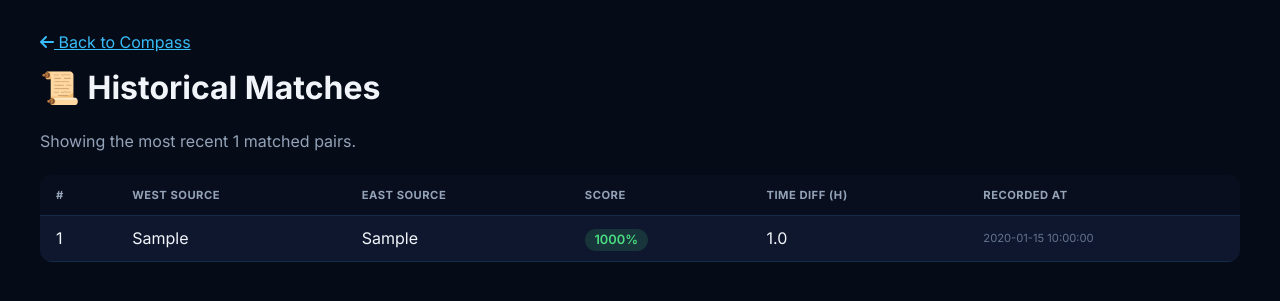
After one commit to MajorDarren/propaganda-compass, a Flask app: page /history in a window 1280 px wide. The commit adds this page. Shown: the top 301 px of the page. Run offline with Flask 3, Linux system fonts and the light colour scheme; tables that the repository leaves empty hold one stand-in row (values such as "Sample post").

Commit message:
Add historical tracking with match_history table and /history page

```diff
--- a/app/database.py
+++ b/app/database.py
@@ -10,6 +10,7 @@ def init_db(db_path):
     os.makedirs(os.path.dirname(db_path), exist_ok=True)
     conn = get_db_connection(db_path)
 
+    # Articles table
     conn.execute('''
         CREATE TABLE IF NOT EXISTS articles (
             id INTEGER PRIMARY KEY AUTOINCREMENT,
@@ -21,22 +22,29 @@ def init_db(db_path):
             published_at TEXT,
             topic_id TEXT,
             match_score REAL,
-            time_diff_hours REAL,          -- new column for time difference in hours
+            time_diff_hours REAL,
             created_at TIMESTAMP DEFAULT CURRENT_TIMESTAMP
         )
     ''')
 
-    # Add match_score if missing
-    try:
-        conn.execute("ALTER TABLE articles ADD COLUMN match_score REAL")
-    except sqlite3.OperationalError:
-        pass
+    # Add missing columns (safe migrations)
+    for col in ['match_score', 'time_diff_hours']:
+        try:
+            conn.execute(f"ALTER TABLE articles ADD COLUMN {col} REAL")
+        except sqlite3.OperationalError:
+            pass
 
-    # Add time_diff_hours if missing
-    try:
-        conn.execute("ALTER TABLE articles ADD COLUMN time_diff_hours REAL")
-    except sqlite3.OperationalError:
-        pass
+    # Match history table
+    conn.execute('''
+        CREATE TABLE IF NOT EXISTS match_history (
+            id INTEGER PRIMARY KEY AUTOINCREMENT,
+            west_source TEXT NOT NULL,
+            east_source TEXT NOT NULL,
+            score REAL NOT NULL,
+            time_diff_hours REAL,
+            matched_at TIMESTAMP DEFAULT CURRENT_TIMESTAMP
+        )
+    ''')
 
     conn.commit()
     conn.close()
--- a/app/routes.py
+++ b/app/routes.py
@@ -101,5 +101,50 @@ def ingest():
             print(f"Error inserting article: {e}")
 
     conn.commit()
+
+    # --- Insert current matches into history ---
+    matched_pairs = conn.execute('''
+        SELECT
+            w.source as west_source,
+            e.source as east_source,
+            w.match_score as score,
+            w.time_diff_hours as time_diff
+        FROM articles w
+        JOIN articles e ON w.topic_id = e.topic_id
+        WHERE w.viewpoint = 'West' AND e.viewpoint = 'East'
+          AND w.topic_id LIKE 'match-%'
+    ''').fetchall()
+
+    for pair in matched_pairs:
+        conn.execute('''
+            INSERT INTO match_history (west_source, east_source, score, time_diff_hours)
+            VALUES (?, ?, ?, ?)
+        ''', (pair['west_source'], pair['east_source'], pair['score'], pair['time_diff']))
+
+    # Prune history to keep only the most recent 500 records
+    conn.execute('''
+        DELETE FROM match_history
+        WHERE id NOT IN (
+            SELECT id FROM match_history
+            ORDER BY matched_at DESC
+            LIMIT 500
+        )
+    ''')
+    conn.commit()
+    # --- End of history insertion ---
+
     conn.close()
     return jsonify({'status': 'success', 'inserted': inserted_count}), 200
+
+@main_bp.route('/history')
+def history():
+    conn = get_db_connection(current_app.config['DATABASE_PATH'])
+
+    # Get all history entries, newest first
+    history_rows = conn.execute('''
+        SELECT * FROM match_history
+        ORDER BY matched_at DESC
+    ''').fetchall()
+
+    conn.close()
+    return render_template('history.html', history=history_rows)
--- /dev/null
+++ b/app/templates/history.html
@@ -0,0 +1,77 @@
+<!DOCTYPE html>
+<html lang="en">
+<head>
+    <meta charset="UTF-8" />
+    <meta name="viewport" content="width=device-width, initial-scale=1.0" />
+    <title>Propaganda Compass | History</title>
+    <link rel="preconnect" href="https://fonts.googleapis.com" />
+    <link rel="preconnect" href="https://fonts.gstatic.com" crossorigin />
+    <link href="https://fonts.googleapis.com/css2?family=Inter:opsz,wght@14..32,400;14..32,500;14..32,600;14..32,700;14..32,800&display=swap" rel="stylesheet" />
+    <link rel="stylesheet" href="https://cdnjs.cloudflare.com/ajax/libs/font-awesome/6.5.0/css/all.min.css" />
+    <style>
+        /* Reuse the same dark theme from main page – I'll include minimal styles */
+        * { box-sizing: border-box; margin: 0; padding: 0; }
+        body { font-family: "Inter", sans-serif; background: #060b18; color: #f1f5f9; padding: 2rem; }
+        .container { max-width: 1200px; margin: 0 auto; }
+        h1 { margin-bottom: 1.5rem; }
+        h1 a { color: #38bdf8; text-decoration: none; }
+        .table-wrap { overflow-x: auto; }
+        table { width: 100%; border-collapse: collapse; background: rgba(20,30,60,0.65); border-radius: 12px; overflow: hidden; }
+        th, td { padding: 0.8rem 1rem; text-align: left; border-bottom: 1px solid rgba(56,189,248,0.12); }
+        th { background: rgba(6,11,24,0.7); color: #94a3b8; font-size: 0.7rem; text-transform: uppercase; letter-spacing: 0.5px; }
+        tr:hover { background: rgba(255,255,255,0.02); }
+        .score-badge { padding: 0.2rem 0.6rem; border-radius: 12px; font-weight: 600; font-size: 0.8rem; }
+        .high { background: rgba(74,222,128,0.15); color: #4ade80; }
+        .medium { background: rgba(250,204,21,0.15); color: #facc15; }
+        .low { background: rgba(248,113,113,0.15); color: #f87171; }
+        .back-link { display: inline-block; margin-bottom: 1rem; color: #38bdf8; }
+        .meta { font-size: 0.7rem; color: #64748b; }
+        @media (max-width: 768px) { th, td { padding: 0.5rem; font-size: 0.8rem; } }
+    </style>
+</head>
+<body>
+<div class="container">
+    <a href="/" class="back-link"><i class="fas fa-arrow-left"></i> Back to Compass</a>
+    <h1>📜 Historical Matches</h1>
+    <p style="color: #94a3b8; margin-bottom: 1.5rem;">Showing the most recent {{ history|length }} matched pairs.</p>
+
+    <div class="table-wrap">
+        <table>
+            <thead>
+                <tr>
+                    <th>#</th>
+                    <th>West Source</th>
+                    <th>East Source</th>
+                    <th>Score</th>
+                    <th>Time diff (h)</th>
+                    <th>Recorded at</th>
+                </tr>
+            </thead>
+            <tbody>
+                {% for entry in history %}
+                <tr>
+                    <td>{{ loop.index }}</td>
+                    <td>{{ entry.west_source }}</td>
+                    <td>{{ entry.east_source }}</td>
+                    <td>
+                        {% set score = entry.score|float %}
+                        {% set percent = (score * 100)|round(0)|int %}
+                        <span class="score-badge
+                            {% if percent >= 60 %}high
+                            {% elif percent >= 50 %}medium
+                            {% else %}low{% endif %}">
+                            {{ percent }}%
+                        </span>
+                    </td>
+                    <td>{{ entry.time_diff_hours|float|round(1) if entry.time_diff_hours else '—' }}</td>
+                    <td class="meta">{{ entry.matched_at }}</td>
+                </tr>
+                {% else %}
+                <tr><td colspan="6" style="text-align:center; padding:2rem; color:#64748b;">No historical data yet. Run a scrape to start building history.</td></tr>
+                {% endfor %}
+            </tbody>
+        </table>
+    </div>
+</div>
+</body>
+</html>
--- a/app/templates/index.html
+++ b/app/templates/index.html
@@ -768,6 +768,12 @@
                 <option value="80">≥ 80%</option>
             </select>
         </div>
+
+        <div class="filter-group">
+    <a href="/history" style="color: #38bdf8; text-decoration: none; font-size: 0.8rem;">
+        <i class="fas fa-history"></i> View History
+    </a>
+        </div>
         <div class="last-updated">
             {% if last_updated %}
                 <i class="far fa-clock"></i> Last updated: {{ last_updated.strftime('%d %b %Y, %H:%M UTC') }}
```
